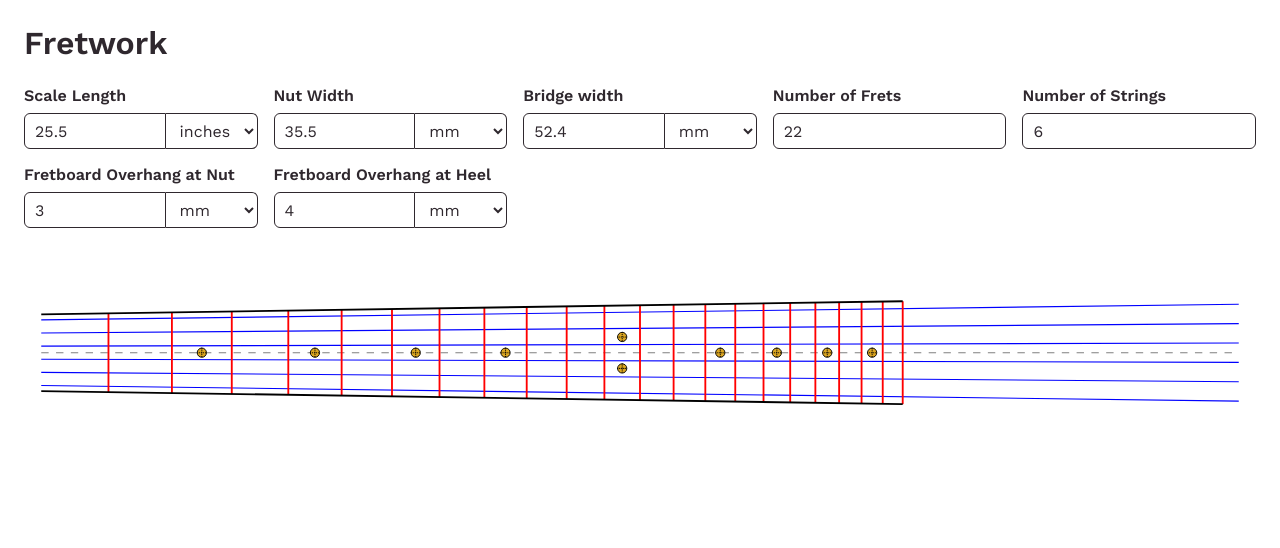
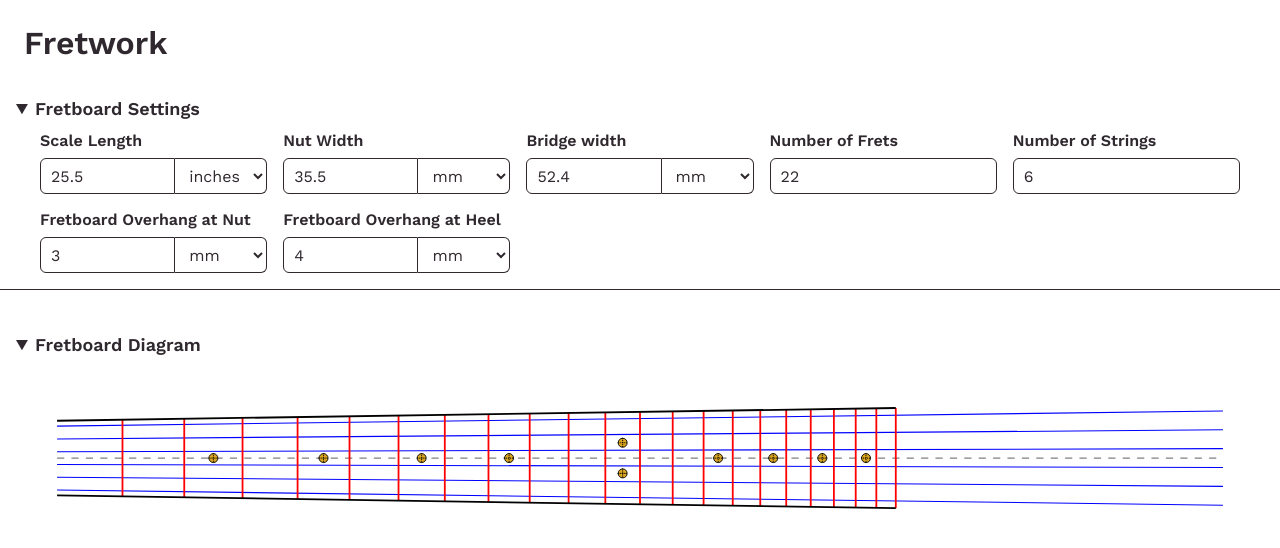
Before and after one commit to billhannah/fret-werk, a Vue app: page / in a window 1280 px wide. Shown: the top 548 px of the page. Built offline with nearby package versions, Linux system fonts and the light colour scheme.

Commit message:
Add collapsable sections

```diff
--- a/src/components/app.vue
+++ b/src/components/app.vue
@@ -5,6 +5,7 @@ import type { Settings, SettingsContext } from '../SettingsContext.ts';
 import { settingsKey } from '../SettingsContext.ts';
 import { provide, reactive } from 'vue';
 import FretboardDrawing from '../fretboard/fretboard-drawing.vue';
+import Section from './section/index.vue';
 
 const initialSettings: Settings = {
   scaleLength: {
@@ -49,8 +50,12 @@ provide(settingsKey, settingsContext);
 <template>
   <Header />
   <main class="main">
-    <SettingsForm />
-    <FretboardDrawing />
+    <Section title="Fretboard Settings">
+      <SettingsForm />
+    </Section>
+    <Section title="Fretboard Diagram">
+      <FretboardDrawing />
+    </Section>
   </main>
 </template>
 
--- /dev/null
+++ b/src/components/section/index.vue
@@ -0,0 +1,40 @@
+<script setup lang="ts">
+import '../../style.css';
+
+withDefaults(
+  defineProps<{
+    title: string;
+    initiallyOpen?: boolean;
+  }>(),
+  {
+    initiallyOpen: true,
+  },
+);
+</script>
+
+<template>
+  <details class="section" :open="initiallyOpen">
+    <summary class="section-title">{{ title }}</summary>
+    <div class="section-content">
+      <slot />
+    </div>
+  </details>
+</template>
+
+<style scoped>
+.section {
+  min-width: 0;
+  border-bottom: 1px solid var(--input-border-color);
+}
+
+.section-title {
+  cursor: pointer;
+  font-size: 1.125rem;
+  font-weight: 600;
+  padding: 0.75rem 1rem;
+}
+
+.section-content {
+  padding: 0 1rem 1rem;
+}
+</style>
```
